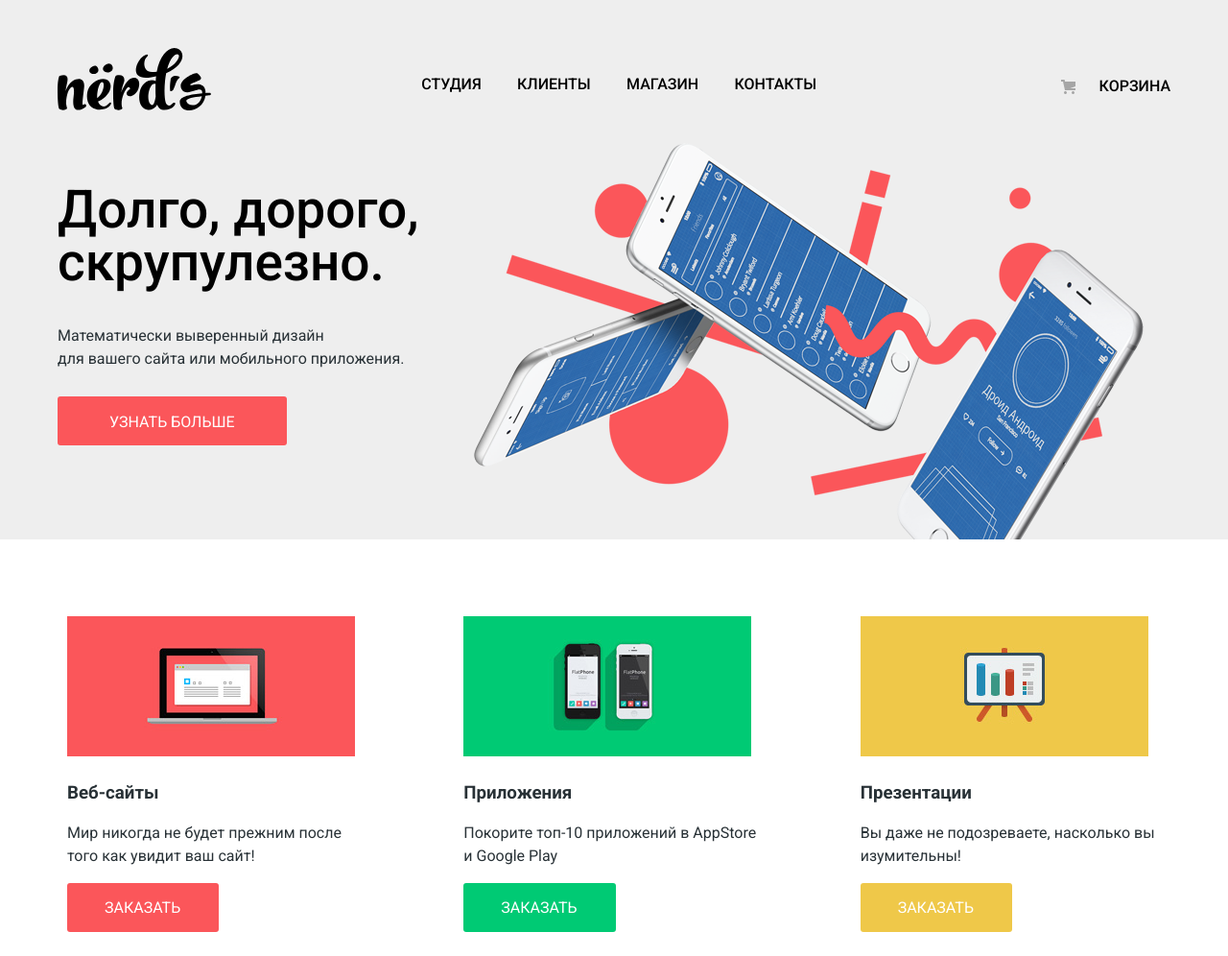
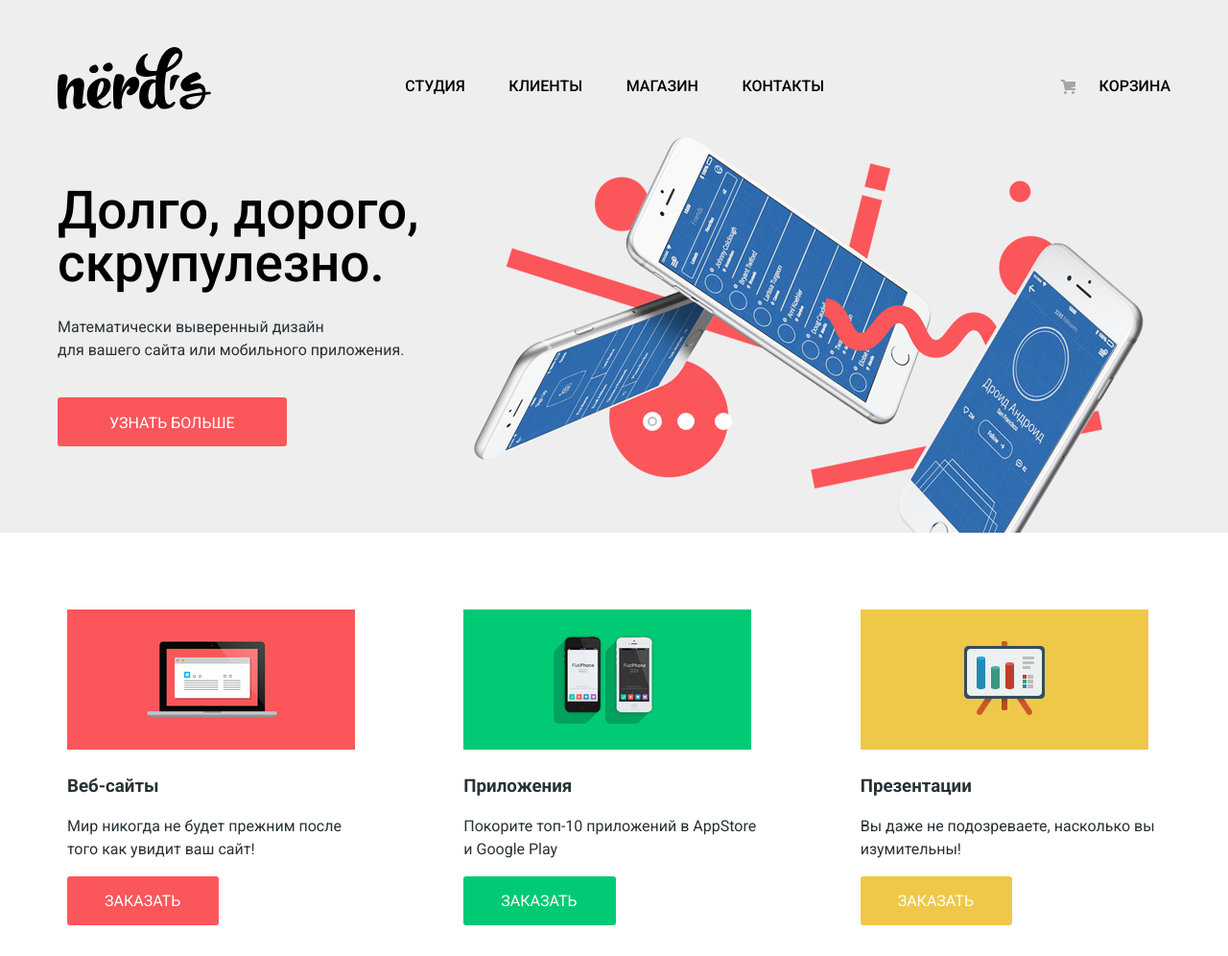
Before and after one commit to Klyacsa/1750369-nerds-31, a plain HTML site: page index.html in a window 1280 px wide. Shown: the top 996 px of the page at 96% size. Drawn offline with Linux system fonts and the light colour scheme.

Commit message:
up header

```diff
--- a/css/style.css
+++ b/css/style.css
@@ -92,7 +92,7 @@ img {
 }
 
 .main-header-logo {
-  padding: 0 0 5px;
+  padding: 0;
   margin: 0;
 }
 
@@ -105,8 +105,8 @@ img {
   flex-wrap: wrap;
 
   width: 437px;
-  min-height: 30px;
   padding: 0;
+  padding-right: 34px;
   margin: 0;
 }
 
@@ -117,7 +117,11 @@ img {
   font-weight: 500;
 
   display: block;
-  padding: 31px 25px 31px 0;
+  padding: 25px 0 15px 15px;
+}
+
+.site-menu a:first-child {
+  padding-left: 0;
 }
 
 .header-basket a {
@@ -127,7 +131,7 @@ img {
   font-weight: 500;
 
   display: block;
-  padding: 25px 0 22px;
+  padding: 33px 0 22px;
 }
 
 .header-basket .basket-link {
@@ -139,7 +143,7 @@ img {
   content: "";
   position: absolute;
   left: 10px;
-  top: 30px;
+  top: 38px;
   width: 15px;
   height: 15px;
   background-image: url("../img/cart-icon.svg");
@@ -162,13 +166,12 @@ img {
   font-size: 55px;
   font-weight: 500;
   line-height: 55px;
-  padding-bottom: 105px;
+  padding-bottom: 73px;
+  padding-top: 30px;
 }
 
 .site-menu .active-page {
-  text-decoration: underline;
-  text-decoration-color: var(--basic-red);
-  text-decoration-style: solid;
+  border-bottom: 2px var(--basic-red) solid;
 }
 
 /*Slider*/
@@ -180,7 +183,7 @@ img {
   width: 1160px;
 }
 
-.slide div {
+.slide-overlay {
   position: absolute;
   z-index: 2;
   margin: 0;
@@ -188,9 +191,41 @@ img {
 }
 
 .image-slide {
-  float: right;
   margin: 0;
   padding: 0;
+  float: right;
+}
+
+.switch-slider {
+  width: 88px;
+  height: 18px;
+  padding: 0;
+  margin: 0;
+
+  display: flex;
+  justify-content: space-between;
+  align-items: center;
+
+  position: absolute;
+
+  top: 430px;
+  left: 675px;
+}
+
+.switch {
+  width: 18px;
+  height: 18px;
+  border-radius: 50%;
+  background: var(--basic-white);
+}
+
+.switch-active {
+  width: 6px;
+  height: 6px;
+  border-radius: 50%;
+  background: var(--basic-white);
+  border: 2px solid #C1C1C1;
+  box-shadow: 0 0 0 5px var(--basic-white);
 }
 
 .offer-slide {
@@ -200,26 +235,28 @@ img {
   color: var(--basic-black);
   width: 538px;
   padding: 0;
-  margin-top: 60px;
+  margin-top: 68px;
   margin-bottom: 0;
 }
 
 .description-slide {
-  width: 400px;
+  width: 416px;
+  margin: 0;
+  padding: 0;
 }
 
 .slide-1 .description-slide {
-  margin-top: 0;
+  padding: 27px 0 52px;
 }
 
 .slide-2 .description-slide {
-  padding-top: 37px;
-  padding-bottom: 27px;
+  padding-top: 38px;
+  padding-bottom: 41px;
 }
 
-.slide-1 .description-slide {
-  padding-top: 37px;
-  padding-bottom: 26px;
+.slide-3 .description-slide {
+  padding-top: 39px;
+  padding-bottom: 40px;
 }
 
 /*Main offers*/
@@ -243,6 +280,10 @@ img {
 
   padding-top: 17px;
   padding-bottom: 15px;
+}
+
+.button:active {
+  box-shadow: inset 0px 3px 0px rgba(0, 1, 1, 0.1);
 }
 
 .slider .button {
@@ -275,6 +316,7 @@ img {
 
 .button-red:active {
   background-color: var(--extra-red);
+  color: var(--basic-red);
 }
 
 .button-green {
@@ -286,6 +328,7 @@ img {
 
 .button-green:active {
   background-color: var(--extra-green);
+  color: var(--basic-green);
 }
 
 .button-yellow {
@@ -297,6 +340,7 @@ img {
 
 .button-yellow:active {
   background-color: var(--extra-yellow);
+  color: var(--basic-yellow);;
 }
 
 /*Main description*/
@@ -449,6 +493,7 @@ img {
 
 .social-button:active {
   background-color: var(--extra-red);
+  box-shadow: inset 0px 3px 0px rgba(0, 1, 1, 0.1);
 }
 
 .social-button:active path{
@@ -496,8 +541,6 @@ img {
 .email-item {
   width: 360px;
 }
-
-
 
 .label-title {
 font-size: 16px;
--- a/index.html
+++ b/index.html
@@ -32,10 +32,15 @@
     <h1 class="visually-hidden">Дизайн студия Нёрдс</h1>
 
     <div class="slider">
+      <div class="switch-slider">
+        <div class="switch-active"></div>
+        <div class="switch"></div>
+        <div class="switch"></div>
+      </div>
       <div class="slide-1 slide">
         <img class="image-slide" src="img/index/index-slide-1.png" width="760" height="431"
           alt="Дизайн мобильных приложений">
-        <div>
+        <div class="slide-overlay">
           <p class="offer-slide">Долго, дорого, скрупулезно.</p>
           <p class="description-slide">Математически выверенный дизайн
             <br>
@@ -45,22 +50,23 @@
       </div>
       <div class="slide-2 slide visually-hidden">
         <img class="image-slide" src="img/index/index-slide-2.png" width="760" height="431" alt="Дизайн Веб-сайтов">
-        <div>
+        <div class="slide-overlay">
           <p class="offer-slide">Любим математику как никто другой</p>
           <p class="description-slide">Никакого креатива, только математические формулы для расчета идеальных пропорций
           </p>
           <a class="button button-red" href="blank.html">Узнать больше</a>
         </div>
       </div>
-      <div class="slide-3 slide visually-hidden">
+      <div class="slide-3 slide  visually-hidden">
         <img class="image-slide" src="img/index/index-slide-3.png" width="760" height="431" alt="Адаптивный дизайн">
-        <div>
+        <div class="slide-overlay">
           <p class="offer-slide">Только ночь,
             <br>
             только хардкор
           </p>
-          <p class="description-slide">Работать днем, как все? Мы против этого. Ближе к полуночи работа только
-            начинается.</p>
+          <p class="description-slide">Работать днем, как все? Мы против этого.
+            <br>
+            Ближе к полуночи работа только начинается.</p>
           <a class="button button-red" href="blank.html">Узнать больше</a>
         </div>
       </div>
```
Also changed, not shown: catalog.html (+5 -3 lines).
